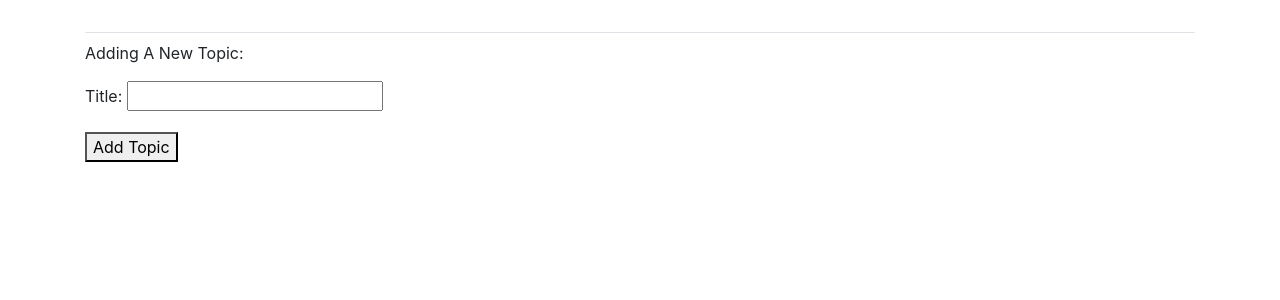
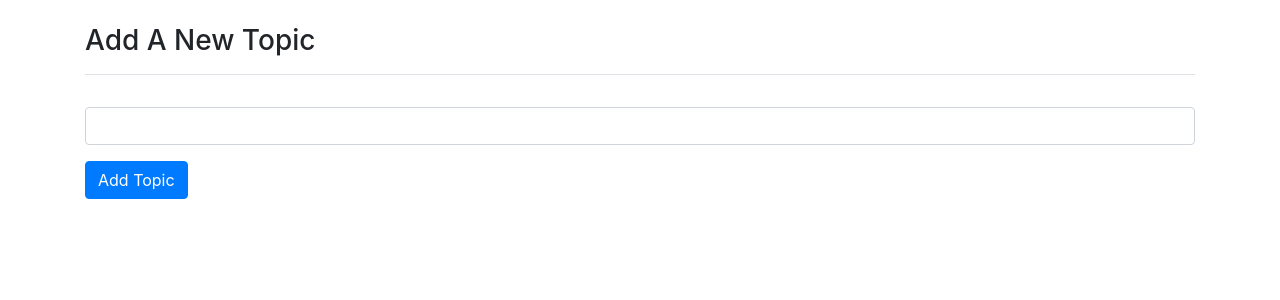
Before and after one commit to musawakiliML/Data-Science-Blog, a Django app: page /new_topic/ in a window 1280 px wide. Shown: the part 58-358 px from the top of the page. Run offline with Django 4.2, Linux system fonts and the light colour scheme; the visitor is signed in with stand-in values (Sample User, id 1); some libraries are stand-ins or nearby versions.

Commit message:
edited and styled new_topic page

```diff
--- a/Learning_log_app/forms.py
+++ b/Learning_log_app/forms.py
@@ -8,7 +8,7 @@ class TopicForm(forms.ModelForm):
     class Meta:
         model = Topic
         fields = ['text']
-        labels = {'text': 'Title:'}
+        labels = {'text': ''}
 
 
 class EntryForm(forms.ModelForm):
--- a/Learning_log_app/templates/new_topic.html
+++ b/Learning_log_app/templates/new_topic.html
@@ -1,12 +1,21 @@
 {% extends 'base.html' %}
 
+{% load bootstrap4 %}
+
+{% block page_header %}
+    <h3>Add A New Topic</h3>
+{% endblock page_header %}
+
+<!--<p>Adding A New Topic: </p>-->
 {% block content %}
-<p>Adding A New Topic: </p>
-<form action="{% url 'Learning_log_app:new_topic' %}" method="POST" enctype='multipart/form-data'>
+
+<form action="{% url 'Learning_log_app:new_topic' %}" method="POST" enctype='multipart/form-data' class="form">
     {% csrf_token %}
-    {{ form.as_p }}
+    {% bootstrap_form form %}
 
-    <button name="submit">Add Topic</button>
+    {% buttons %}
+    <button name="submit" class="btn btn-primary">Add Topic</button>
+    {% endbuttons %}
 
 </form>
 {% endblock content %}
```
